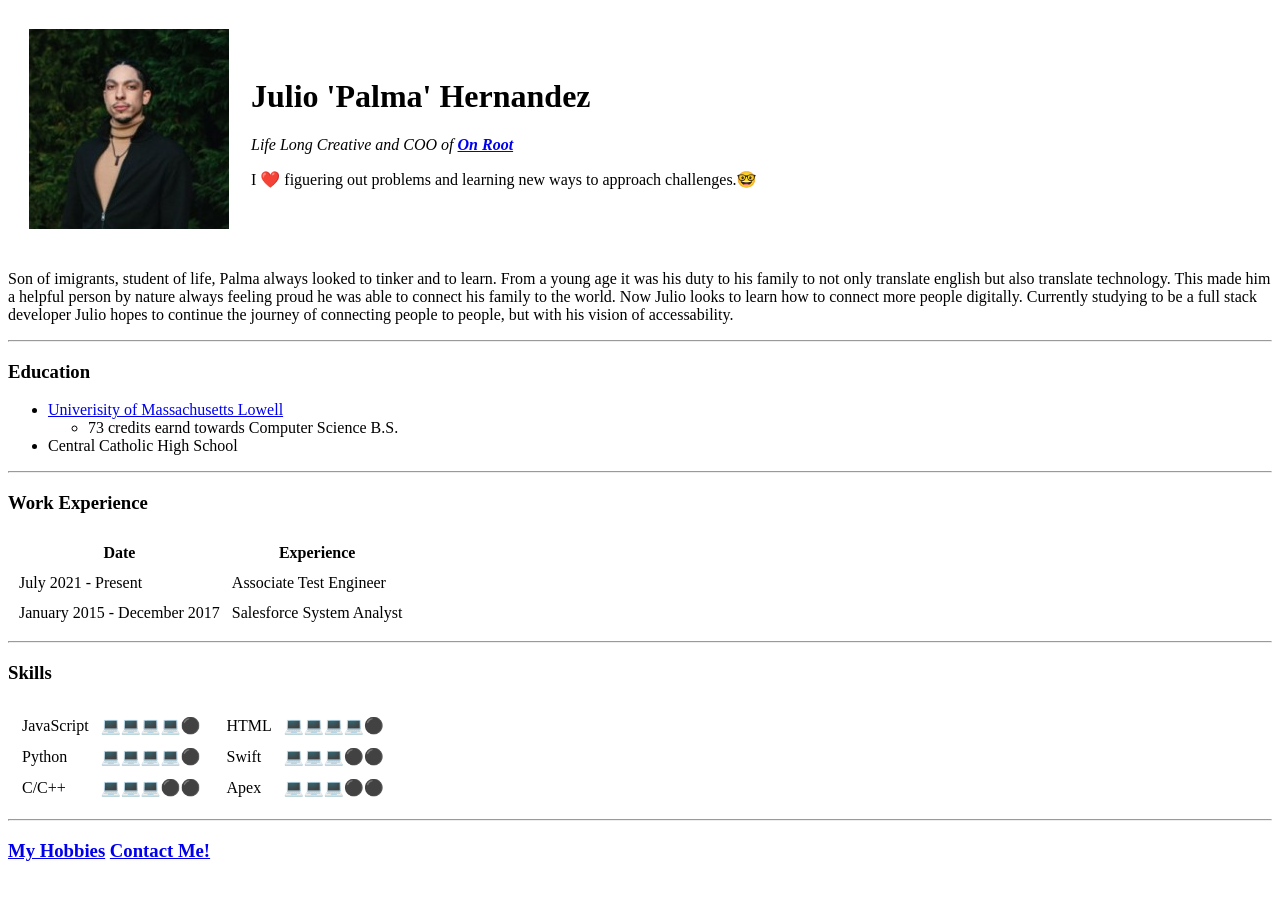
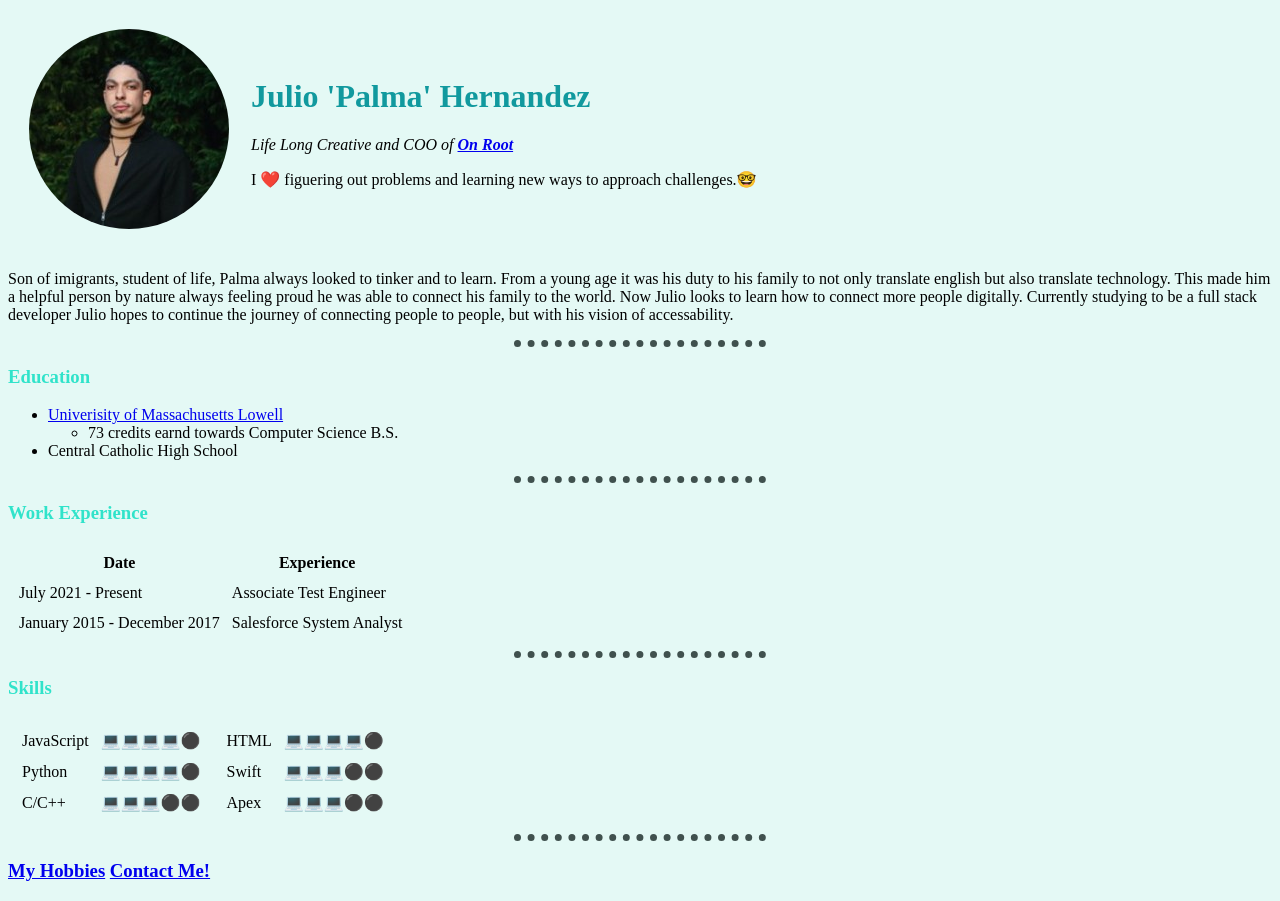
Before and after one commit to j13palma/portfolio, a plain HTML site: page index.html in a window 1280 px wide. Drawn offline with Linux system fonts and the light colour scheme.

Commit message:
Added a stylesheet and made my Comp Sci inspired portfolio page a bit prettier

```diff
--- /dev/null
+++ b/css/styles.css
@@ -0,0 +1,21 @@
+body {
+  background-color: #e4f9f5;
+}
+
+hr {
+  border: 7px #40514e;
+  border-style: none none dotted;
+  width: 20%;
+}
+
+img {
+  border-radius: 100px;
+}
+
+h1 {
+  color: #11999e;
+}
+
+h3 {
+  color: #30e3ca;
+}
--- a/index.html
+++ b/index.html
@@ -6,6 +6,7 @@
     <meta name="viewport" content="width=device-width, initial-scale=1.0" />
     <meta name="description" content="This site is a personal site for Julio 'Palma' Hernandez" />
     <title>⍟Palma's Personal Page⍟</title>
+    <link rel="stylesheet" href="css/styles.css" />
   </head>
   <body>
     <table cellspacing="20">
```
Also changed, not shown: contact.html (+1 -0 lines), hobbies.html (+1 -0 lines), 2 other files.
